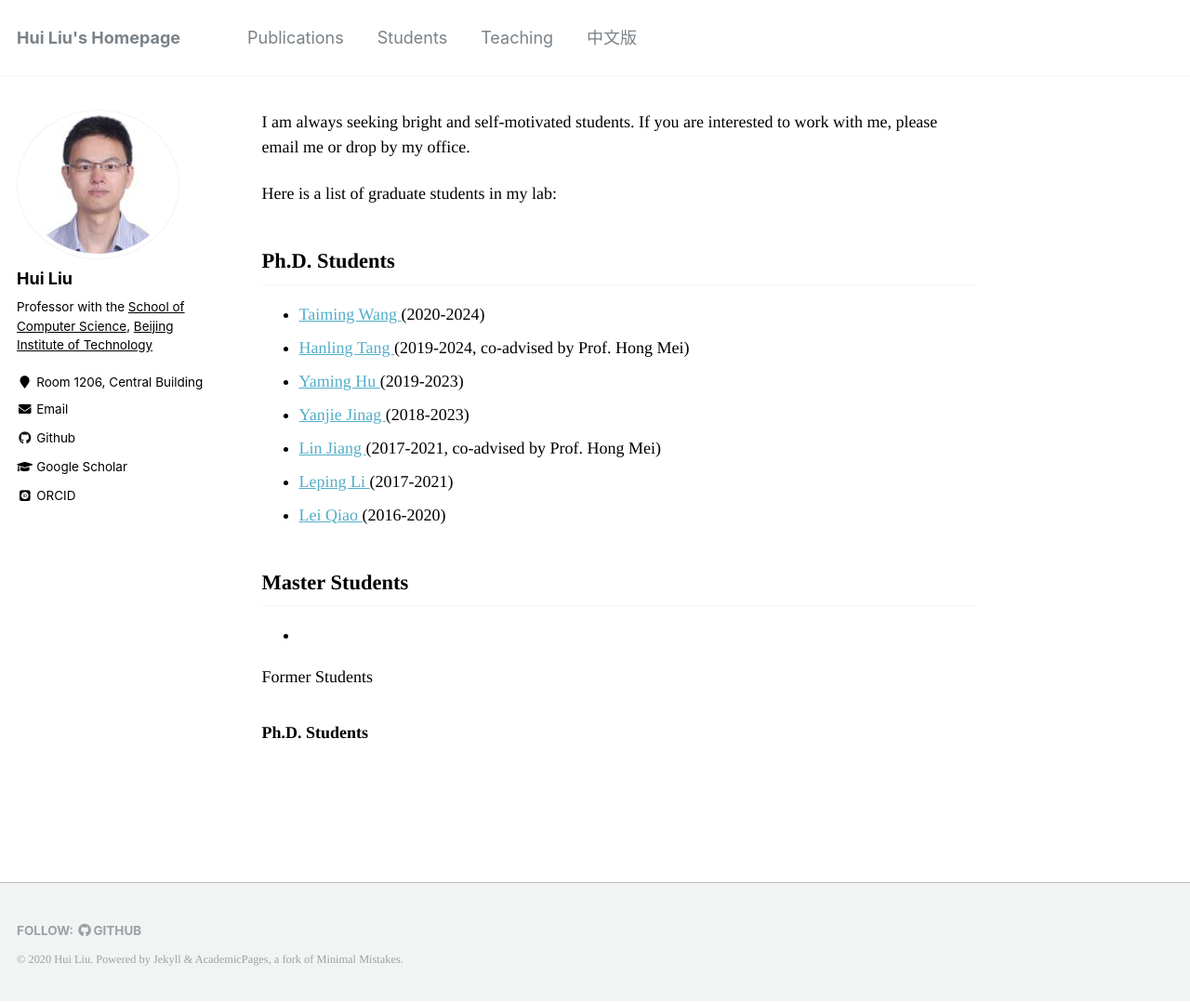
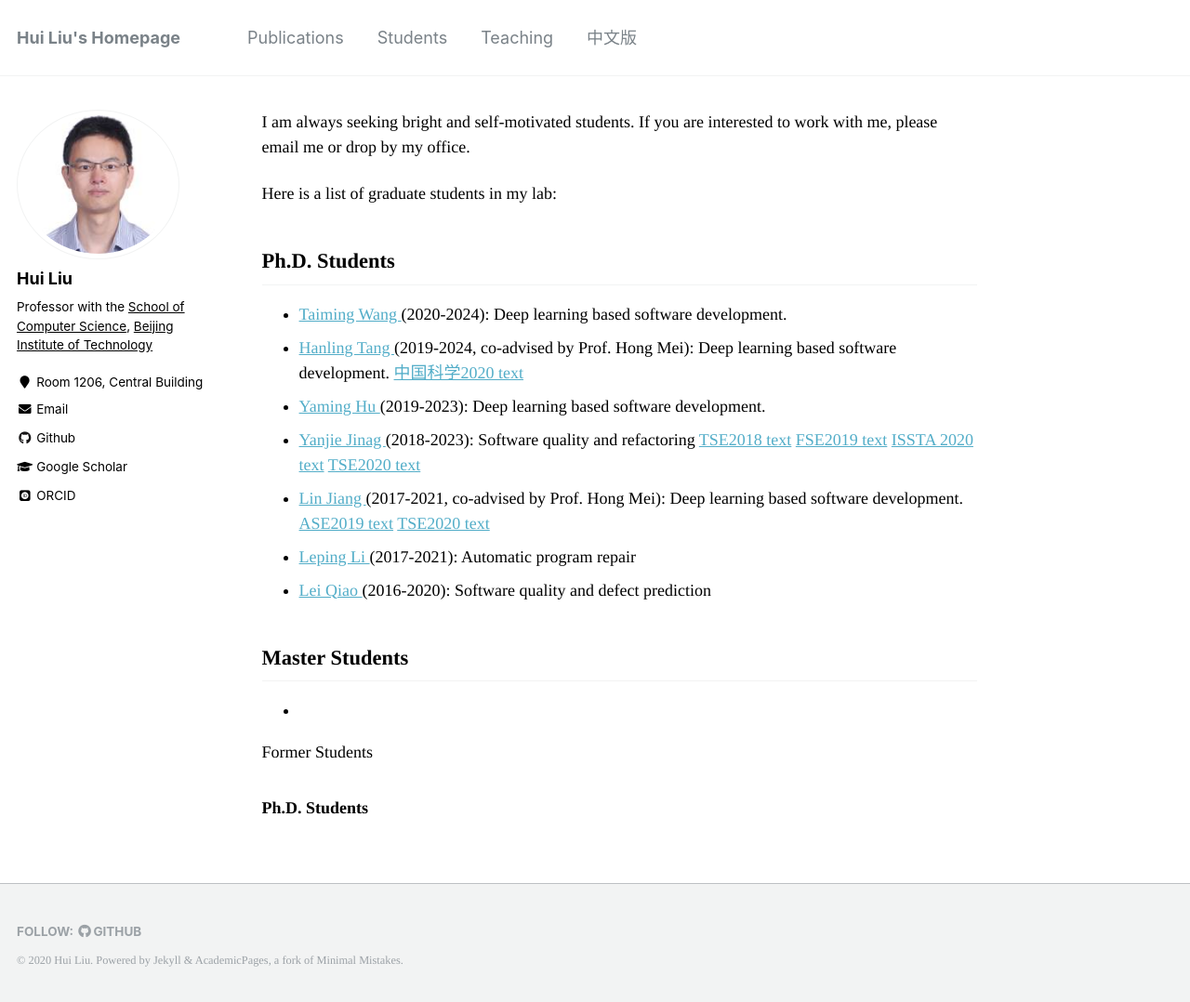
Before and after one commit to liuhuigmail/liuhuigmail.github.io, a Jekyll site: the page built from _pages/students.md, in a window 1280 px wide and 1078 px high. Shown: the whole window at 93% size. Built offline with Jekyll 4.4.1, drawn with Linux system fonts in a browser that asks for light colours; some web fonts are replaced.

Commit message:
Update students.md

```diff
--- a/_pages/students.md
+++ b/_pages/students.md
@@ -9,13 +9,13 @@ Here is a list of graduate students in my lab:
 
 ## Ph.D. Students
 
-* [Taiming Wang ](#) (2020-2024)
-* [Hanling Tang ](#) (2019-2024, co-advised by Prof. Hong Mei)
-* [Yaming Hu ](#) (2019-2023)
-* [Yanjie Jinag ](#) (2018-2023)
-* [Lin Jiang ](#) (2017-2021, co-advised by Prof. Hong Mei)
-* [Leping Li ](#) (2017-2021)
-* [Lei Qiao ](#) (2016-2020)
+* [Taiming Wang ](#) (2020-2024): Deep learning based software development.
+* [Hanling Tang ](#) (2019-2024, co-advised by Prof. Hong Mei): Deep learning based software development.  <a href="https://rdcu.be/b6ln4 ">中国科学2020 text</a>
+* [Yaming Hu ](#) (2019-2023): Deep learning based software development.
+* [Yanjie Jinag ](#) (2018-2023): Software quality and refactoring  <a href="https://ieeexplore.ieee.org/document/8454758">TSE2018 text</a>  <a href="https://dl.acm.org/doi/abs/10.1145/3338906.3338929">FSE2019 text</a>  <a href="https://dl.acm.org/doi/10.1145/3395363.3397355">ISSTA 2020 text</a>  <a href="https://ieeexplore.ieee.org/document/9096573">TSE2020 text</a>
+* [Lin Jiang ](#) (2017-2021, co-advised by Prof. Hong Mei): Deep learning based software development.   <a href="https://ieeexplore.ieee.org/document/8952208">ASE2019 text</a>   <a href="https://ieeexplore.ieee.org/document/9171589">TSE2020 text</a>
+* [Leping Li ](#) (2017-2021): Automatic program repair
+* [Lei Qiao ](#) (2016-2020): Software quality and defect prediction
 
 ## Master Students
 
```
